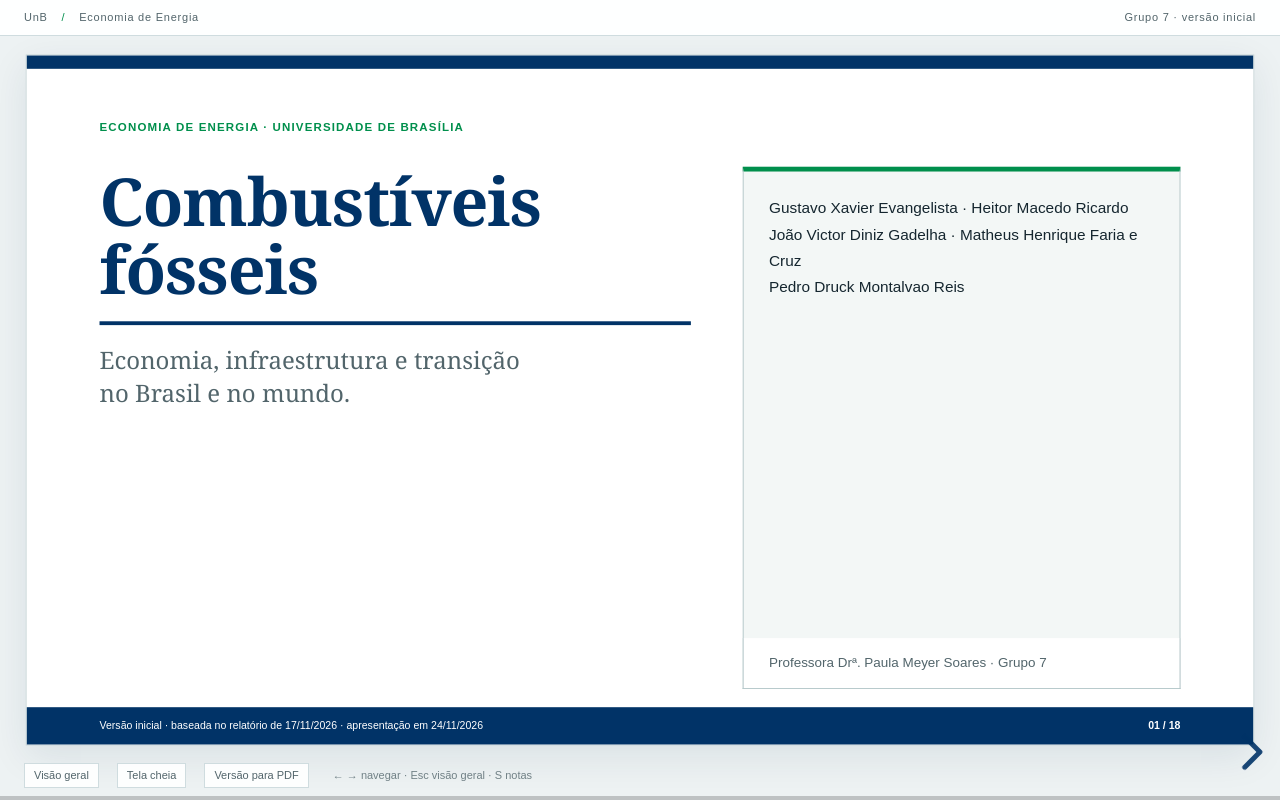
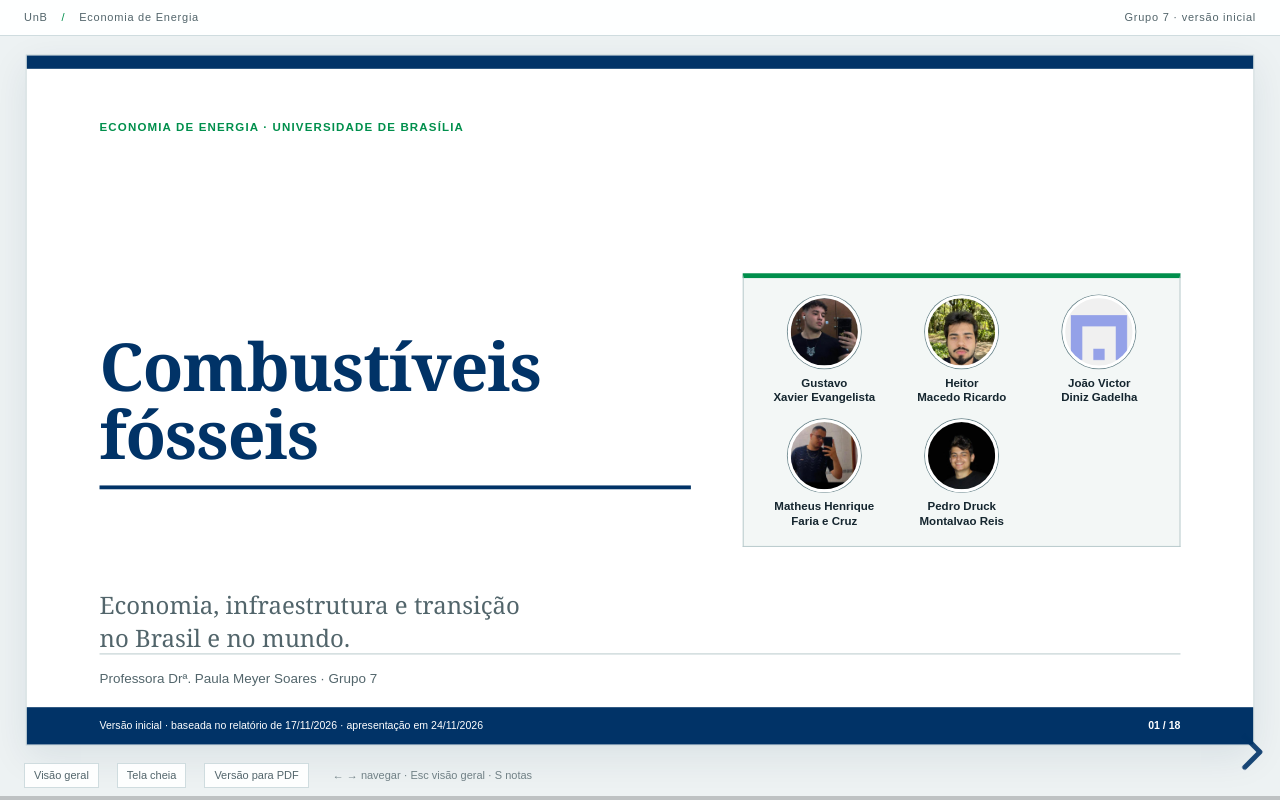
Before and after one commit to guxvr/economia-de-energia, a website: page slides/index.html in a window 1280 px wide. Drawn offline with Linux system fonts and the light colour scheme.

Commit message:
feat(slides): inclui fotos da equipe na capa

```diff
--- a/slides/content.js
+++ b/slides/content.js
@@ -6,7 +6,7 @@ window.SLIDE_CONTENT = [
   {
     id: 'inicio', chapter: 'Economia de Energia · Universidade de Brasília', className: 'cover',
     title: 'Combustíveis<br>fósseis',
-    html: '<p class="subtitle">Economia, infraestrutura e transição<br>no Brasil e no mundo.</p><div class="cover-rule"></div><p class="authors">Gustavo Xavier Evangelista · Heitor Macedo Ricardo<br>João Victor Diniz Gadelha · Matheus Henrique Faria e Cruz<br>Pedro Druck Montalvao Reis</p><p class="course">Professora Drª. Paula Meyer Soares · Grupo 7</p>',
+    html: '<p class="subtitle">Economia, infraestrutura e transição<br>no Brasil e no mundo.</p><div class="team-grid" aria-label="Integrantes do Grupo 7"><figure class="team-member"><img src="assets/team/gustavo.png" alt="Gustavo Xavier Evangelista"><figcaption>Gustavo<br>Xavier Evangelista</figcaption></figure><figure class="team-member"><img src="assets/team/heitor.png" alt="Heitor Macedo Ricardo"><figcaption>Heitor<br>Macedo Ricardo</figcaption></figure><figure class="team-member"><img src="assets/team/gadelha.png" alt="João Victor Diniz Gadelha"><figcaption>João Victor<br>Diniz Gadelha</figcaption></figure><figure class="team-member"><img src="assets/team/matheus.png" alt="Matheus Henrique Faria e Cruz"><figcaption>Matheus Henrique<br>Faria e Cruz</figcaption></figure><figure class="team-member"><img src="assets/team/pedro.png" alt="Pedro Druck Montalvao Reis"><figcaption>Pedro Druck<br>Montalvao Reis</figcaption></figure></div><p class="course">Professora Drª. Paula Meyer Soares · Grupo 7</p>',
     source: 'Versão inicial · baseada no relatório de 17/11/2026 · apresentação em 24/11/2026',
     notes: 'Tempo sugerido: 1 min. Apresentar os integrantes e o recorte. Esta versão pode ser ajustada após o feedback da professora. O roteiro completo soma aproximadamente 27 minutos, deixando margem para transições.'
   },
--- a/slides/styles.css
+++ b/slides/styles.css
@@ -327,7 +327,7 @@ input:focus-visible {
   padding: 68px 76px 58px;
   display: grid;
   grid-template-columns: 1.15fr .85fr;
-  grid-template-rows: auto auto 1fr auto;
+  grid-template-rows: auto 1fr auto;
   column-gap: 54px;
   align-content: start;
 }
@@ -341,7 +341,8 @@ input:focus-visible {
 
 .cover h1 {
   grid-column: 1;
-  align-self: end;
+  grid-row: 2;
+  align-self: center;
   max-width: 650px;
   margin: 0;
   padding: 0 0 20px;
@@ -350,7 +351,11 @@ input:focus-visible {
   line-height: 1.02;
 }
 
-.cover h1 + .subtitle { grid-column: 1; }
+.cover h1 + .subtitle {
+  grid-column: 1;
+  grid-row: 2;
+  align-self: end;
+}
 
 .cover .subtitle {
   margin: 20px 0 0;
@@ -360,32 +365,52 @@ input:focus-visible {
   line-height: 1.35;
 }
 
-.cover .cover-rule { display: none; }
-
-.cover .authors {
+.cover .team-grid {
   grid-column: 2;
-  grid-row: 2 / span 2;
-  align-self: stretch;
-  max-width: none;
+  grid-row: 2;
+  align-self: center;
+  display: grid;
+  grid-template-columns: repeat(3, 1fr);
+  gap: 15px 12px;
   margin: 0;
-  padding: 24px 26px;
+  padding: 18px;
   border: 1px solid var(--rule);
   border-top: 5px solid var(--secondary);
   background: var(--surface-soft);
-  font-size: 16px;
-  line-height: 1.72;
+}
+
+.cover .team-member {
+  min-width: 0;
+  margin: 0;
+  text-align: center;
+}
+
+.cover .team-member img {
+  display: block;
+  width: 76px;
+  height: 76px;
+  margin: 0 auto 8px;
+  border: 3px solid #fff;
+  border-radius: 50%;
+  box-shadow: 0 0 0 1px var(--rule-dark);
+  object-fit: cover;
+}
+
+.cover .team-member figcaption {
+  color: var(--ink);
+  font-size: 12px;
+  font-weight: 700;
+  line-height: 1.25;
 }
 
 .cover .course {
-  grid-column: 2;
+  grid-column: 1 / -1;
   grid-row: 3;
-  align-self: end;
+  align-self: start;
   margin: 0;
-  padding: 16px 26px;
-  border: 1px solid var(--rule);
-  border-top: 0;
+  padding-top: 16px;
+  border-top: 1px solid var(--rule);
   color: var(--muted);
-  background: #fff;
   font-size: 14px;
   line-height: 1.4;
 }
```
Also changed, not shown: slides/assets/team/gadelha.png (added), slides/assets/team/gustavo.png (added), slides/assets/team/heitor.png (added), slides/assets/team/matheus.png (added), slides/assets/team/pedro.png (added).
